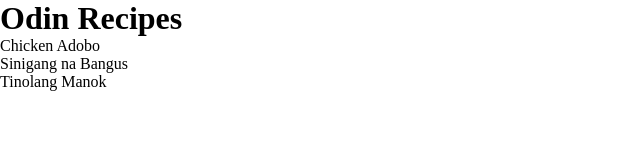
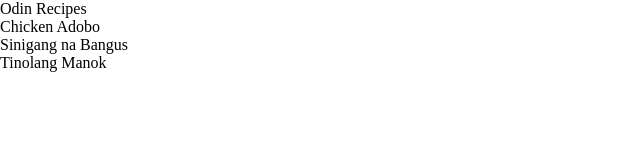
Before and after one commit to MakuxCode/odin-recipes, a plain HTML site: page index.html in a window 1280 px wide. Shown: the whole page, without its empty margins (0-640 px from the left). Drawn offline with Linux system fonts and the light colour scheme.

Commit message:
Changed the h1 to div
For convenience

```diff
--- a/index.html
+++ b/index.html
@@ -7,7 +7,7 @@
     <link rel="stylesheet" href="style.css">
 </head>
 <body>
-    <h1>Odin Recipes</h1>
+    <div class="Title">Odin Recipes</div>
     <ul>
         <li><a href="recipes/adobo.html">Chicken Adobo</a></li>
         <li><a href="recipes/sinigang.html">Sinigang na Bangus</a></li>
```
